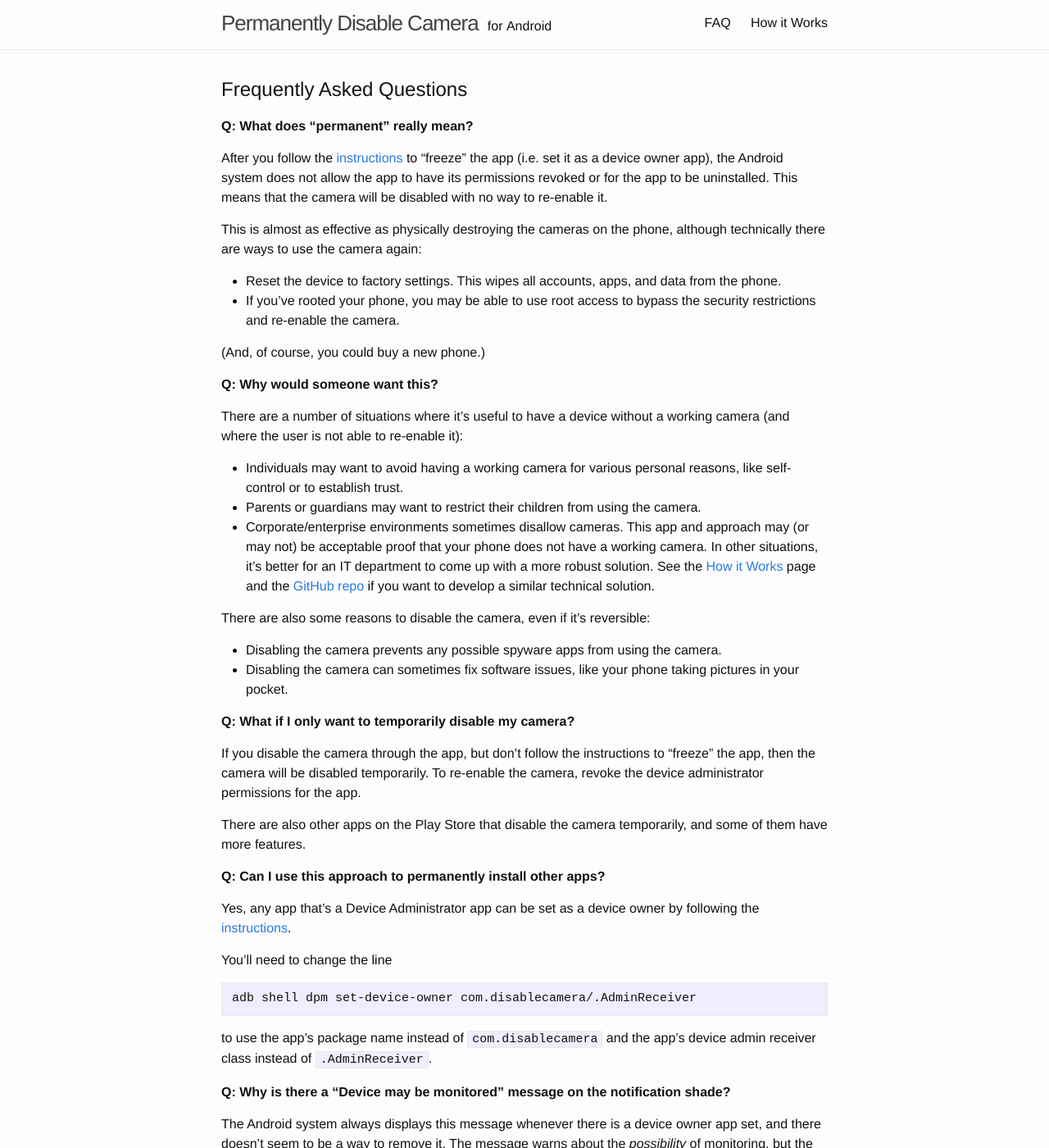
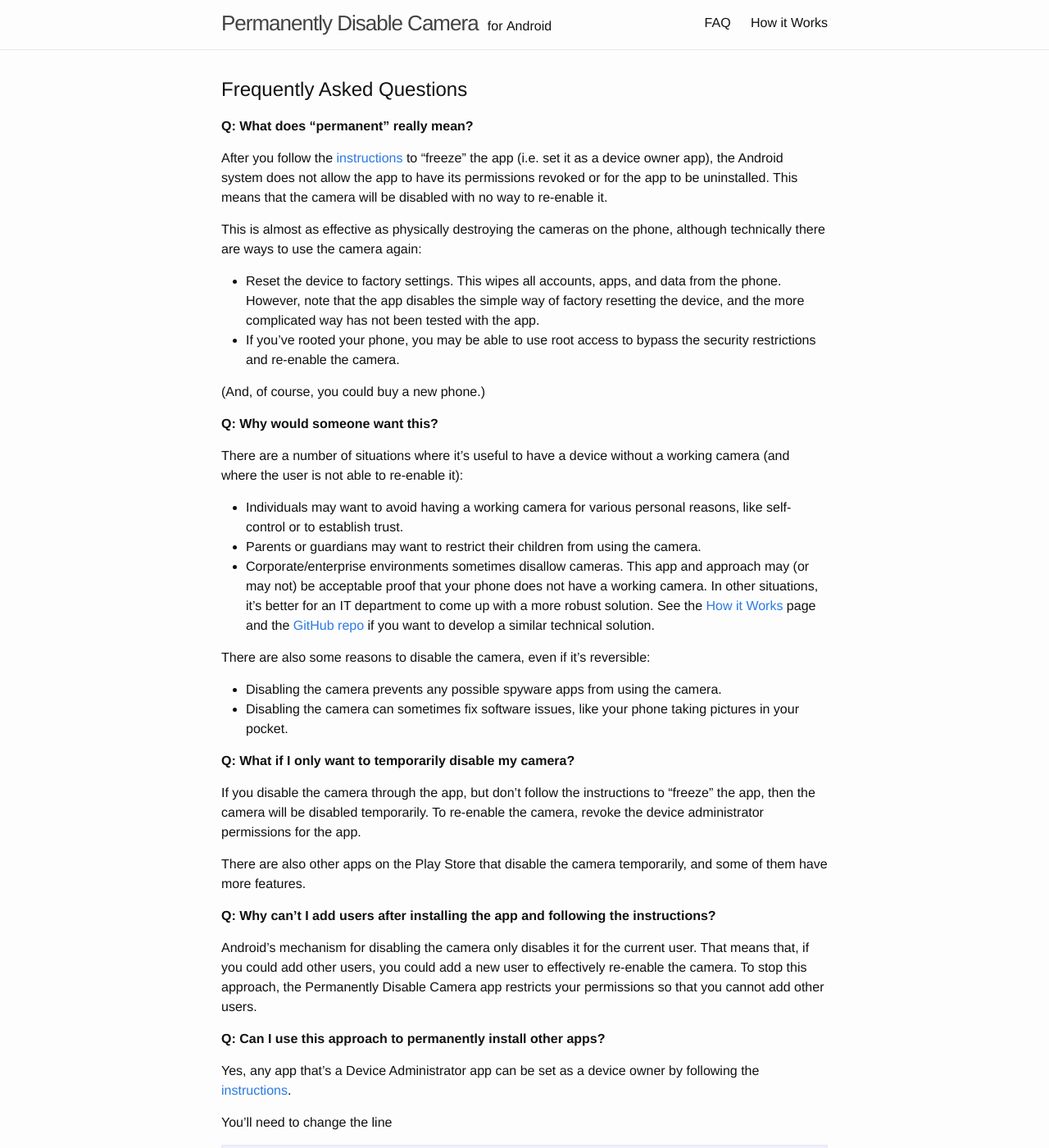
Before and after one commit to disablecamera/disablecamera.github.io, a Jekyll site: the page built from faq.md, in a window 1280 px wide and 1400 px high. Shown: the whole window at 82% size. Built offline with Jekyll 4.4.1, drawn with Linux system fonts in a browser that asks for light colours; some of the changed text lies outside the part shown.

Commit message:
Update explanation for version 1.1

```diff
--- a/faq.md
+++ b/faq.md
@@ -17,7 +17,9 @@ This is almost as effective as physically destroying the cameras on the phone,
 although technically there are ways to use the camera again:
 
 * Reset the device to factory settings. This wipes all accounts, apps, and data
-  from the phone.
+  from the phone. However, note that the app disables the simple way of factory
+  resetting the device, and the more complicated way has not been tested with
+  the app.
 * If you've rooted your phone, you may be able to use root access to bypass the
   security restrictions and re-enable the camera.
 
@@ -54,6 +56,14 @@ camera, revoke the device administrator permissions for the app.
 
 There are also other apps on the Play Store that disable the camera temporarily,
 and some of them have more features.
+
+**Q: Why can't I add users after installing the app and following the
+instructions?**
+
+Android's mechanism for disabling the camera only disables it for the current
+user. That means that, if you could add other users, you could add a new user to
+effectively re-enable the camera. To stop this approach, the Permanently Disable
+Camera app restricts your permissions so that you cannot add other users.
 
 **Q: Can I use this approach to permanently install other apps?**
 
@@ -113,7 +123,8 @@ primary user. See step 4 in the [instructions](/) for more details.
 **Q: I changed my mind and want to un-disable the camera. Can you help with
 that?**
 
-Sorry, no. Your best option is probably to factory-reset your device.
+Sorry, no. Your best option is probably to do a full factory reset of your
+device, or to buy a new device.
 
 **Q: What if I have trouble with these instructions or have other questions or
 feedback?**
```
Also changed, not shown: index.md (+8 -3 lines).
